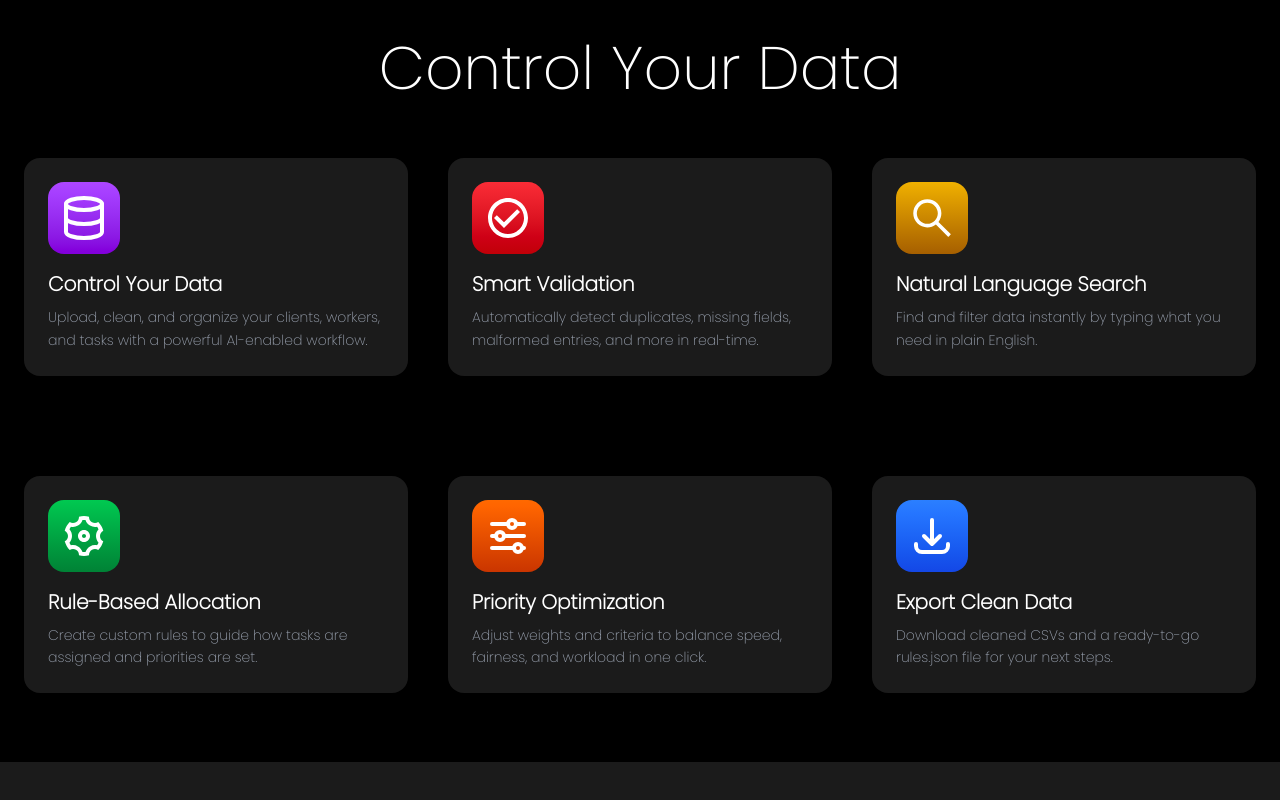
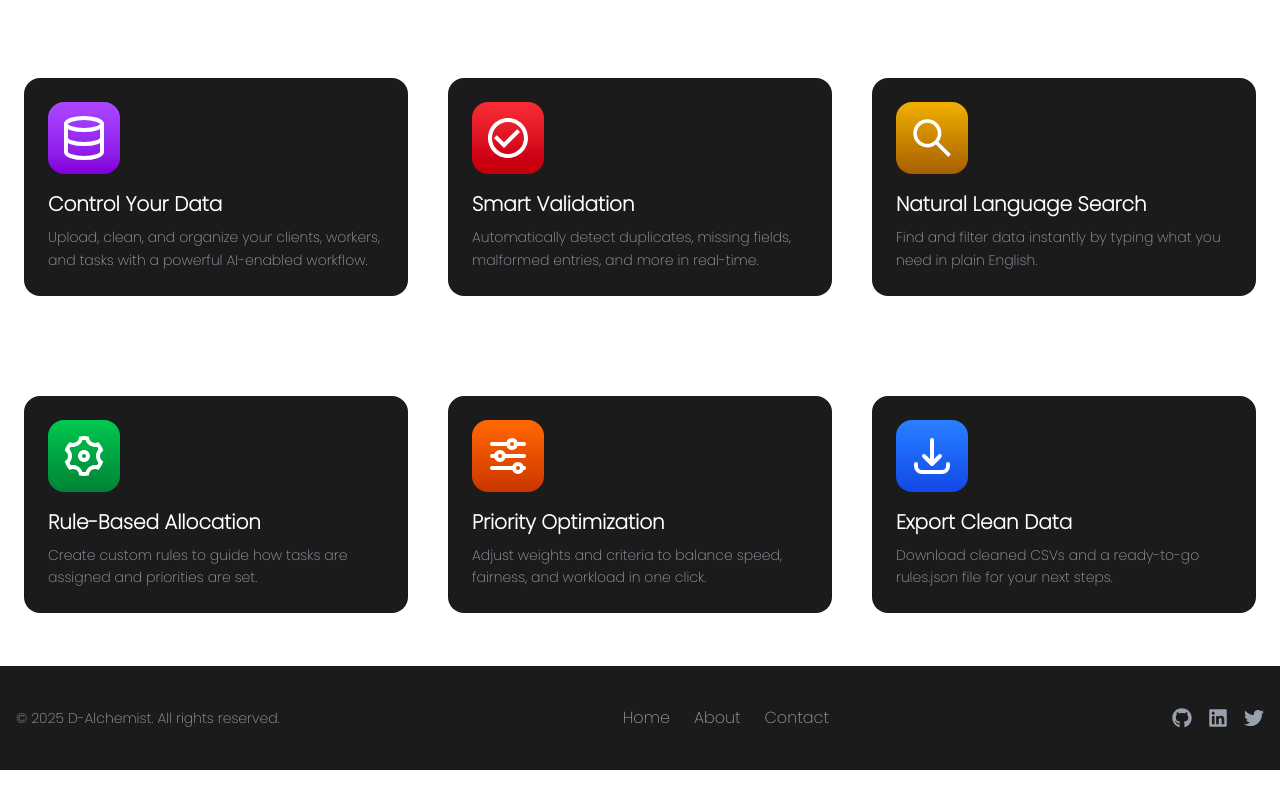
Before and after one commit to kunalpaliwal13/Dalchemy, a Next.js app: page / in a window 1280 px wide. Shown: the part 1040-1840 px from the top of the page. After the commit the page ends 1810 px from the top, so only its background shows below. Built offline with nearby package versions, Linux system fonts and the light colour scheme.

Commit message:
foter fi

```diff
--- a/src/app/components/Footer.tsx
+++ b/src/app/components/Footer.tsx
@@ -6,7 +6,8 @@ import { FaGithub, FaLinkedin, FaTwitter } from "react-icons/fa";
 
 const Footer: React.FC = () => {
   return (
-    <footer className="w-full bg-[#1B1B1B] text-gray-400 py-10 bottom-0 px-4 mt-20 z-50 pb-10 absolute">
+    <footer className="z-50 w-screen relative bottom-0">
+    <div className="w-full bg-[#1B1B1B] text-gray-400 py-10 bottom-0 px-4 pb-10 ">
       <div className="max-w-7xl mx-auto flex flex-col md:flex-row justify-between items-center ">
         {/* Left - Branding */}
         <div className="text-sm">
@@ -54,6 +55,7 @@ const Footer: React.FC = () => {
           </a>
         </div>
       </div>
+    </div>
     </footer>
   );
 };
--- a/src/app/components/HeroSection.tsx
+++ b/src/app/components/HeroSection.tsx
@@ -11,6 +11,7 @@ import { AiOutlineSearch } from "react-icons/ai";
 import { RiSettings3Line } from "react-icons/ri";
 import { TbAdjustmentsHorizontal } from "react-icons/tb";
 import { HiOutlineDownload } from "react-icons/hi";
+import Footer from "./Footer";
 const poppins = Poppins({
   weight: ['200'], // or whatever weights you need
   style: ['normal'],      // specify 'normal' style
@@ -55,7 +56,7 @@ const inter = Inter({subsets:["latin"],variable: '--font-inter',weight:['300']})
 const HeroSection = () => {
     return(
         <>
-        <div className="z-50 flex flex-col items-center mb-50">
+        <div className="z-50 flex flex-col items-center mb-50 pb-0 max-h-screen">
         <motion.div initial={{ opacity: 0, y: 20 }} whileInView={{ opacity: 1, y: 0 }} viewport={{ once: true }} transition={{ duration: 1 }} className="z-50 mt-50 items-center flex flex-col" >
             <h1 className="text-6xl text-white font-medium tracking-tight">Transform Chaos into Clarity</h1>
 
@@ -88,10 +89,10 @@ const HeroSection = () => {
         <div className="z-50 w-full justify-center  items-center flex flex-col py-20 h-80 my-30">
             <motion.div  initial={{ opacity: 0, scale: 0.8 }} whileInView={{ opacity: 1, scale: 1 }} transition={{ duration: 0.5, ease: "easeOut" }} className="text-white text-6xl font-medium">Control Your Data</motion.div>
 
-        <div className="grid grid-cols-3 gap-10 mt-10">
+        <div className="grid grid-cols-3 gap-10 mt-10 mb-40">
 
         {cards.map((card, idx) => (
-          <motion.div initial={{ opacity: 0 }} whileInView={{ opacity: 1 }} transition={{ duration: 1, ease: "easeOut" }} className="mt-5 mb-10">
+          <motion.div key={idx} initial={{ opacity: 0 }} whileInView={{ opacity: 1 }} transition={{ duration: 1, ease: "easeOut" }} className="mt-5 mb-10">
           <InfoCard
             key={idx}
             heading={card.heading}
@@ -103,6 +104,9 @@ const HeroSection = () => {
         </div>
         </div>
 
+
+        <Footer/>
+
         </div>
 
 
--- a/src/app/page.tsx
+++ b/src/app/page.tsx
@@ -8,30 +8,40 @@ import Footer from './components/Footer';
 const Page: FC = () => {
   return (
     <>
-    <div className="min-h-screen w-full bg-black relative m-0 lg:flex flex-col items-center hidden">
+      {/* Desktop View */}
+      <div className="min-h-screen w-full bg-black m-0 hidden lg:flex flex-col relative">
+        {/* Background pattern */}
         <div
-        className=" h-screen w-screen fixed z-0 py-10"
+          className="h-screen w-screen fixed z-0"
           style={{
             background: "#000000",
             backgroundImage: `radial-gradient(circle, rgba(255, 255, 255, 0.2) 1.5px, transparent 1.5px)`,
             backgroundSize: "30px 30px",
           }}
         />
-      <main className="flex-grow lg:flex md:flex  flex-col items-center ">
-      <Header/>
 
+        {/* Foreground content */}
+        <div className="relative z-10 items-center flex flex-col min-h-screen">
+          {/* Header */}
+          <Header />
 
-      <HeroSection/>
+          {/* Main content: take available space */}
+          <main className="flex-grow">
+            <HeroSection />
           </main>
-    <CustomCursor/>
-      <Footer/>
+
+          {/* Footer at bottom always */}
         </div>
-        <div className="h-screen w-screen overflow-hidden flex flex-col items-center justify-between  bg-black text-white text-center px-4">
+
+        {/* Cursor */}
+        <CustomCursor />
+      </div>
+
+      {/* Mobile View */}
+      <div className="h-screen w-screen overflow-hidden flex flex-col items-center justify-between bg-black text-white text-center px-4 lg:hidden">
         <h1 className='text-3xl text-green-400 bg-gray-950 w-screen p-5 font-semibold'>Dalchemy.io</h1>
         <p>Please visit this site on a desktop device for the best experience.</p>
-        <div></div>
       </div>
-
     </>
   );
 };
```
Lines whose indentation alone changed are shown as unchanged.
